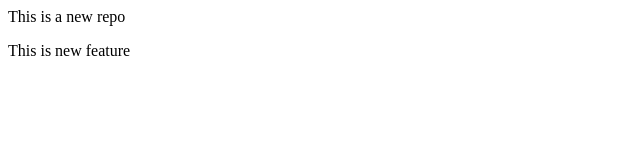
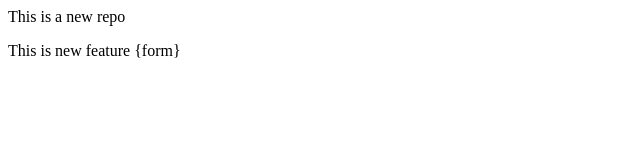
Before and after one commit to Durgeshkushwaha/Localrepo, a plain HTML site: page index.html in a window 1280 px wide. Shown: the full height of the page, 0-640 px from the left. Drawn offline with Linux system fonts and the light colour scheme.

Commit message:
add form

```diff
--- a/index.html
+++ b/index.html
@@ -1,2 +1,2 @@
 <p>This is a new repo</p>
-<p>This is new feature</p>
+<p>This is new feature {form}</p>
```
